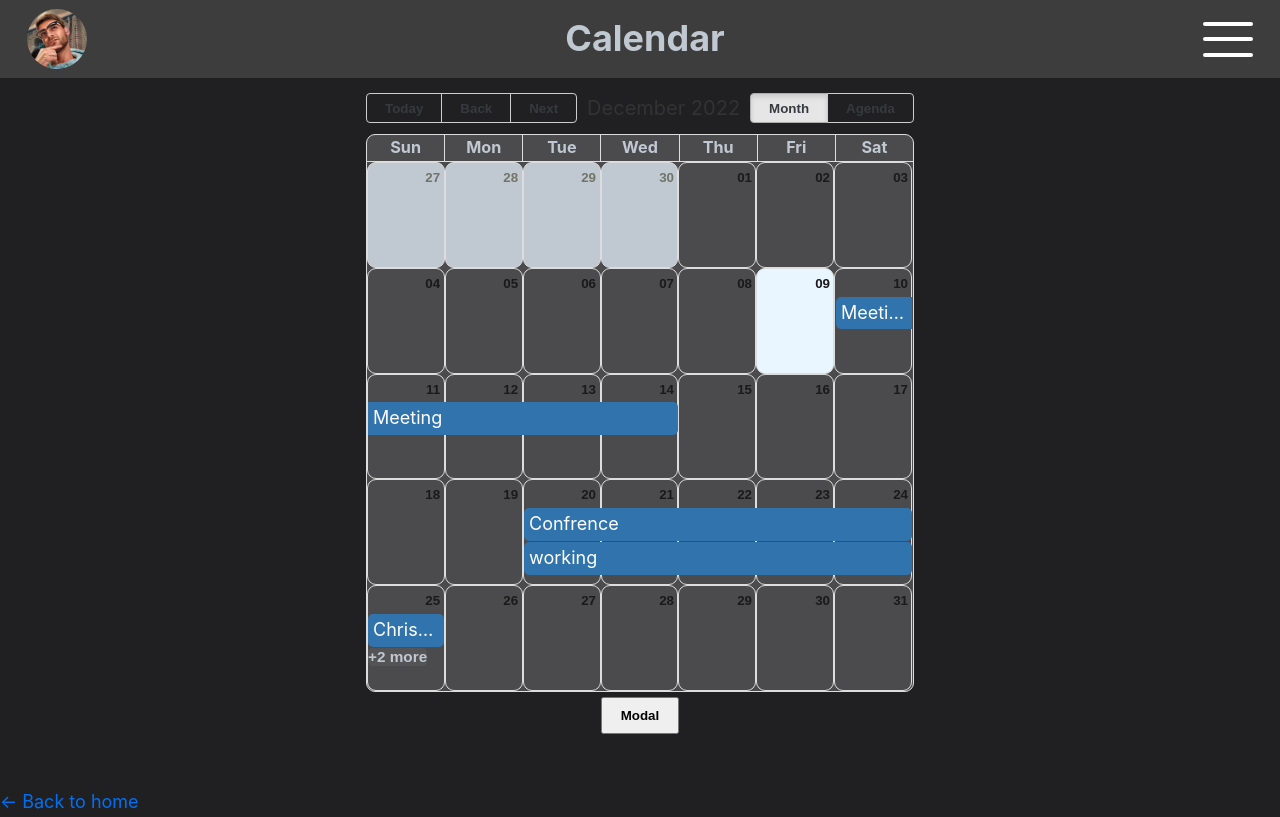
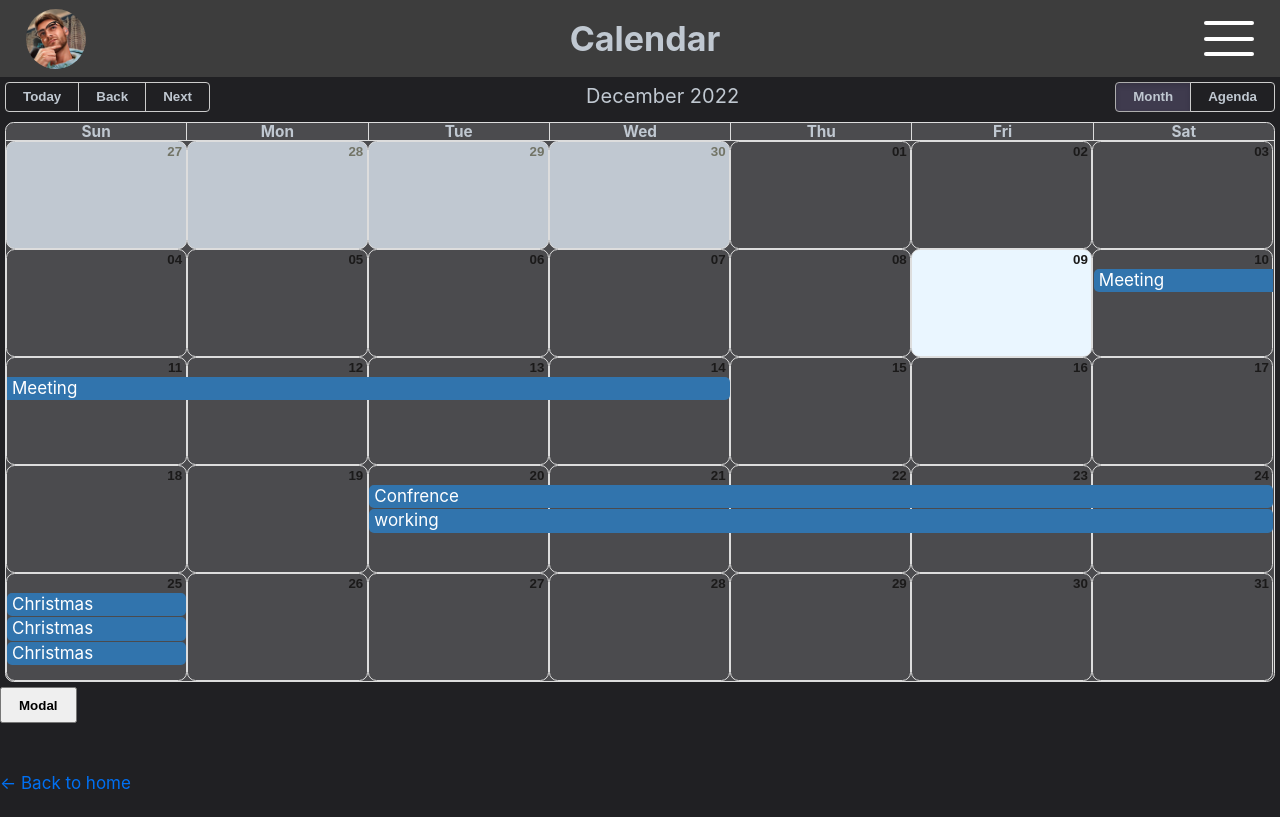
Before and after one commit to NateAyye/CS50-Final, a Next.js app: page /calendar in a window 1280 px wide. Built offline with nearby package versions, Linux system fonts and the light colour scheme.

Commit message:
modified:   components/layout.js 	modified:   components/layout.module.css 	modified:   pages/calendar.js 	modified:   styles/globals.css

```diff
--- a/components/layout.js
+++ b/components/layout.js
@@ -21,6 +21,7 @@ export default function Layout({ children, home, calendar, title, description })
         </Head>
         <header className={styles.header}>
             <>
+              <Link href={"/"}>
                 <Image
                   priority
                   src="/images/profile.jpg"
@@ -29,6 +30,7 @@ export default function Layout({ children, home, calendar, title, description })
                   width={60}
                   alt=""
                 />
+              </Link>
              <div className={styles.middletitle}>
              <h1 className={styles.title}>{title}</h1>
              {description && <h3 className={styles.title}>{description}</h3>}
@@ -40,7 +42,7 @@ export default function Layout({ children, home, calendar, title, description })
              </div>
             </>
         </header>
-        <main className={styles.main}>{children}</main>
+        <main>{children}</main>
         {!home && (
             <div className={styles.backToHome}>
             <Link href="/">← Back to home</Link>
--- a/components/layout.module.css
+++ b/components/layout.module.css
@@ -21,10 +21,16 @@
   display: flex;
   flex-direction: column;
   align-items: center;
-  margin: 0.5rem 5rem;
+  margin: 0.5rem 4rem;
 }
 .main::content {
   margin: 0;
+}
+
+@media (max-width: 600px) {
+  .main {
+    margin: 1rem;
+  }
 }
 
 .middletitle {
--- a/pages/calendar.js
+++ b/pages/calendar.js
@@ -85,6 +85,15 @@ export default function MyCalendar() {
     }
 
 
+    const onSelectSlot = ({ action, slots /*, ...props */ }) => {
+        console.log("onSelectSlot");
+        if (action === "click") {
+          console.log("click");
+          setOpenModal(!openModal)
+        }
+        return false;
+      };
+
     return (
         <Layout
             calendar
@@ -101,7 +110,7 @@ export default function MyCalendar() {
                 endAccessor="end"
                 style={{height: 600, margin:"5px"}}
                 popup
-                onSelectSlot={() => setOpenModal(!openModal)}
+                onSelectSlot={onSelectSlot}
                 onSelectEvent={eventSelect}
                 selectable
             />
--- a/styles/globals.css
+++ b/styles/globals.css
@@ -12,6 +12,13 @@
   color: var(--main-color);
 }
 
+.rbc-toolbar button {
+  color: var(--main-color) !important;
+}
+
+.rbc-active {
+  background-color: #464057d3 !important;
+}
 
 .rbc-day-bg {
   border: 1px solid #ddd;
@@ -83,7 +90,6 @@
 }
 .rbc-toolbar .rbc-toolbar-label {
   font-size: 20px;
-  color: #333;
 }
 .rbc-header {
   padding: 4px 10px;
@@ -120,10 +126,10 @@ body {
   margin: 0;
   font-family: -apple-system, BlinkMacSystemFont, Segoe UI, Roboto, Oxygen, Ubuntu,
     Cantarell, Fira Sans, Droid Sans, Helvetica Neue, sans-serif;
-  line-height: 1.6;
-  font-size: 18px;
+  line-height: 1.15;
+  font-size: 17px;
   background-color: var(--main-bg-color);
-  color: var(--main-color) ;
+  color: var(--main-color) !important;
 }
 
 * {
```
Lines whose indentation alone changed are shown as unchanged.
